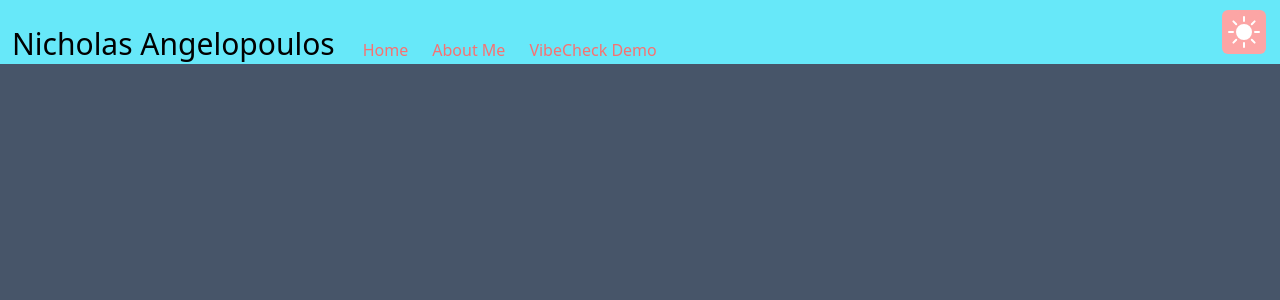
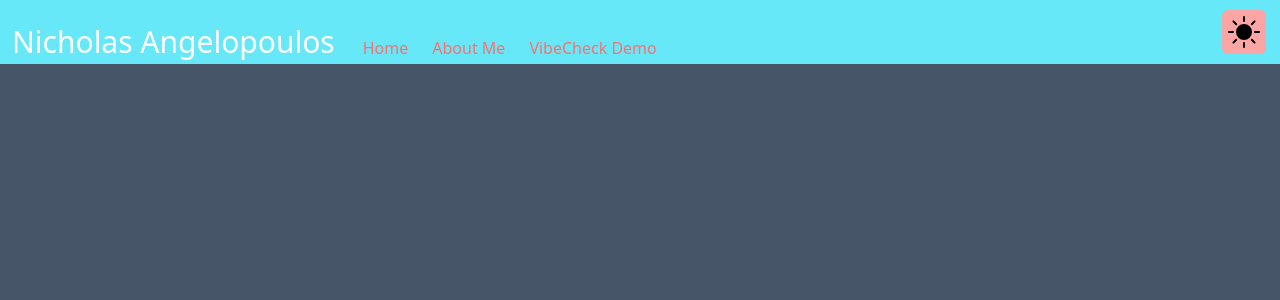
Before and after one commit to NickyAngel/portfolio, a Next.js app: page / in a window 1280 px wide. Shown: the top 300 px of the page. Built offline with nearby package versions, Linux system fonts and the light colour scheme.

Commit message:
navbar alignment correct, DMToggle working

```diff
--- a/components/DarkModeToggle.js
+++ b/components/DarkModeToggle.js
@@ -18,9 +18,9 @@ export default function DarkModeToggle({ themeVal, setTheme }) {
   useEffect(handleClick, []);
 
   return (
-    <div className="rounded-md bg-red-300 p-1.5" onClick={handleClick}>
+    <div className="rounded-md bg-red-300 p-1.5 " onClick={handleClick}>
       {mode === "dark" ? (
-        <IconContext.Provider value={{ color: "white", size: "2rem" }}>
+        <IconContext.Provider value={{ color: "black", size: "2rem" }}>
           <BsFillSunFill />
         </IconContext.Provider>
       ) : (
--- a/components/Navbar.js
+++ b/components/Navbar.js
@@ -11,9 +11,12 @@ const MENU_LIST = [
 const Navbar = ({ themeVal, setTheme }) => {
   return (
     <header className="fixed flex h-16 min-w-full flex-row items-center  bg-cyan-300">
-      <nav className="flex min-h-full min-w-full flex-row items-end justify-between px-3">
+      <nav className="flex min-h-full min-w-full flex-row  justify-between px-3">
         <div className="flex min-h-full items-end">
-          <Link href={"/"} className=" flex min-h-full items-end pb-1 text-3xl">
+          <Link
+            href={"/"}
+            className=" flex min-h-full items-end pb-1 text-3xl dark:text-white"
+          >
             <h1 className="min-h-full text-3xl">Nicholas Angelopoulos</h1>
           </Link>
           <div className="flex min-h-full flex-row px-4 ">
@@ -27,7 +30,7 @@ const Navbar = ({ themeVal, setTheme }) => {
             ))}
           </div>
         </div>
-        <div className="py-3 px-0.5">
+        <div className="flex min-h-full items-center px-0.5 hover:cursor-pointer">
           <DarkModeToggle themeVal={themeVal} setTheme={setTheme} />
         </div>
       </nav>
```
